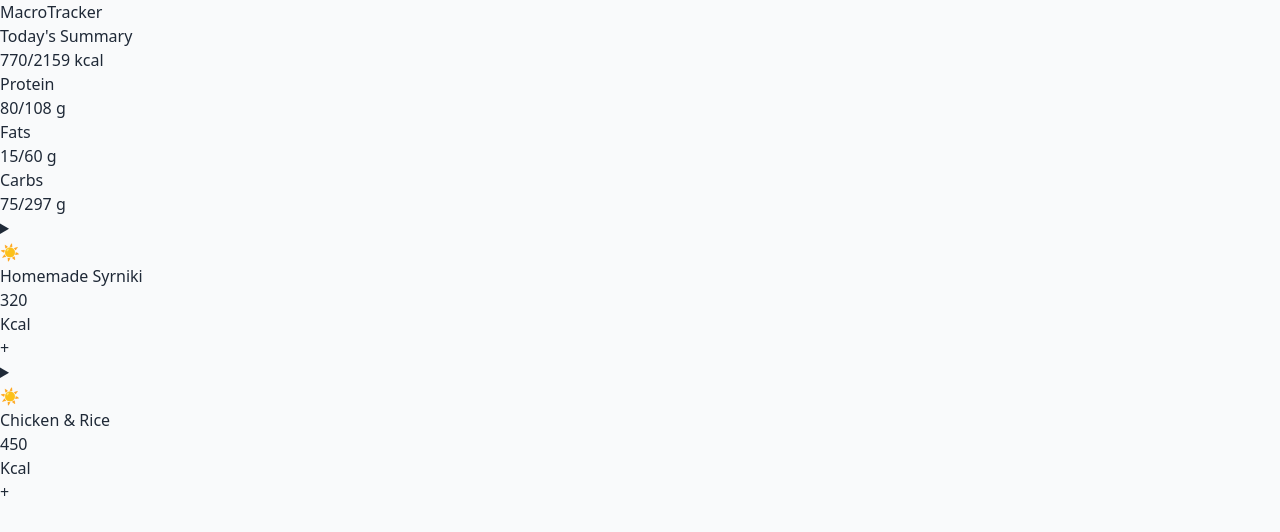
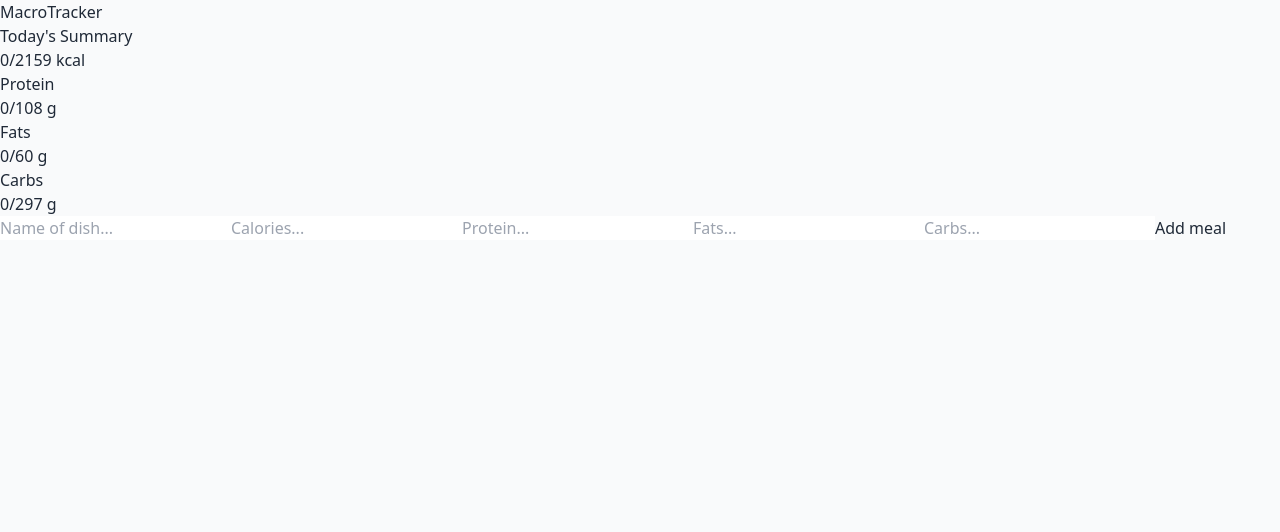
Before and after one commit to nastlyxy/nutrition-tracker, a React (Vite) app: page / in a window 1280 px wide. Shown: the top 532 px of the page. Built offline with nearby package versions, Linux system fonts and the light colour scheme.

Commit message:
changes in food form

```diff
--- a/src/App.jsx
+++ b/src/App.jsx
@@ -7,6 +7,7 @@ import {
 
 import SummaryCard from "./components/SummaryCard";
 import FoodList from "./components/FoodList";
+import AddFoodForm from "./components/AddFoodForm";
 
 function App() {
   const userWeight = 60;
@@ -19,24 +20,11 @@ function App() {
   const userTDEE = calculateTDEE(userBMR, userActivity);
   const userMacros = calculateMacros(userWeight, userTDEE);
 
-  const [foods, setFoods] = useState([
-    {
-      id: 1,
-      name: "Homemade Syrniki",
-      calories: 320,
-      protein: 35,
-      fats: 10,
-      carbs: 25,
-    },
-    {
-      id: 2,
-      name: "Chicken & Rice",
-      calories: 450,
-      protein: 45,
-      fats: 5,
-      carbs: 50,
-    },
-  ]);
+  const [foods, setFoods] = useState([]);
+
+  const handleAddFood = (newFood) => {
+    setFoods([...foods, newFood]);
+  };
 
   const totalCalories = foods.reduce((sum, food) => sum + food.calories, 0);
   const totalProtein = foods.reduce((sum, food) => sum + food.protein, 0);
@@ -56,6 +44,7 @@ function App() {
         targetCarbs={userMacros.carbs}
       />
       <FoodList foods={foods} />
+      <AddFoodForm onAddFood={handleAddFood} />
     </div>
   );
 }
--- a/src/components/AddFoodForm.jsx
+++ b/src/components/AddFoodForm.jsx
@@ -7,7 +7,7 @@ export default function AddFoodForm({ onAddFood }) {
   const [fats, setFats] = useState("");
   const [carbs, setCarbs] = useState("");
 
-  const handleSubmit = (e) =>{
+  const handleSubmit = (e) => {
     e.preventDefault();
     const newFood = {
       name: name,
@@ -16,7 +16,7 @@ export default function AddFoodForm({ onAddFood }) {
       fats: Number(fats),
       carbs: Number(carbs),
       id: Date.now(),
-    }
+    };
 
     onAddFood(newFood);
     setName("");
@@ -24,46 +24,54 @@ export default function AddFoodForm({ onAddFood }) {
     setProtein("");
     setFats("");
     setCarbs("");
-  }
+  };
 
   return (
-    <form className="bg-white rounded-2xl shadow-md p-6 mt-8" onSubmit={handleSubmit}>
+    <form
+      className="bg-white rounded-2xl shadow-md p-6 mt-8"
+      onSubmit={handleSubmit}
+    >
       <input
         type="text"
         value={name}
-        onChange={setName((e) => e.target.value)}
+        onChange={(e) => setName(e.target.value)}
         placeholder="Name of dish..."
-        className=""
+        className="border border-slate-300 rounded-lg px-4 py-2 w-full mb-4"
       />
       <input
-        type="text"
+        type="number"
         value={calories}
-        onChange={setCalories((e) => e.target.value)}
+        onChange={(e) => setCalories(e.target.value)}
         placeholder="Calories..."
-        className=""
+        className="border border-slate-300 rounded-lg px-4 py-2 w-full mb-4"
       />
       <input
-        type="text"
+        type="number"
         value={protein}
-        onChange={setProtein((e) => e.target.value)}
+        onChange={(e) => setProtein(e.target.value)}
         placeholder="Protein..."
-        className=""
+        className="border border-slate-300 rounded-lg px-4 py-2 w-full mb-4"
       />
       <input
-        type="text"
+        type="number"
         value={fats}
-        onChange={setFats((e) => e.target.value)}
+        onChange={(e) => setFats(e.target.value)}
         placeholder="Fats..."
-        className=""
+        className="border border-slate-300 rounded-lg px-4 py-2 w-full mb-4"
       />
       <input
-        type="text"
+        type="number"
         value={carbs}
-        onChange={setCarbs((e) => e.target.value)}
+        onChange={(e) => setCarbs(e.target.value)}
         placeholder="Carbs..."
-        className=""
+        className="border border-slate-300 rounded-lg px-4 py-2 w-full mb-4"
       />
-      <button type="submit" className="text-white bg-brand box-border hover:bg-brand-strong focus:ring-4 focus:ring-brand-medium shadow-xs font-medium leading-5 rounded-base text-sm px-4 py-2.5"></button>
+      <button
+        type="submit"
+        className="text-white bg-sky-500 hover:bg-sky-600 focus:ring-sky-300 shadow-xs font-medium leading-5 rounded-lg text-sm px-4 py-2.5"
+      >
+        Add meal
+      </button>
     </form>
   );
 }
```
Lines whose indentation alone changed are shown as unchanged.
